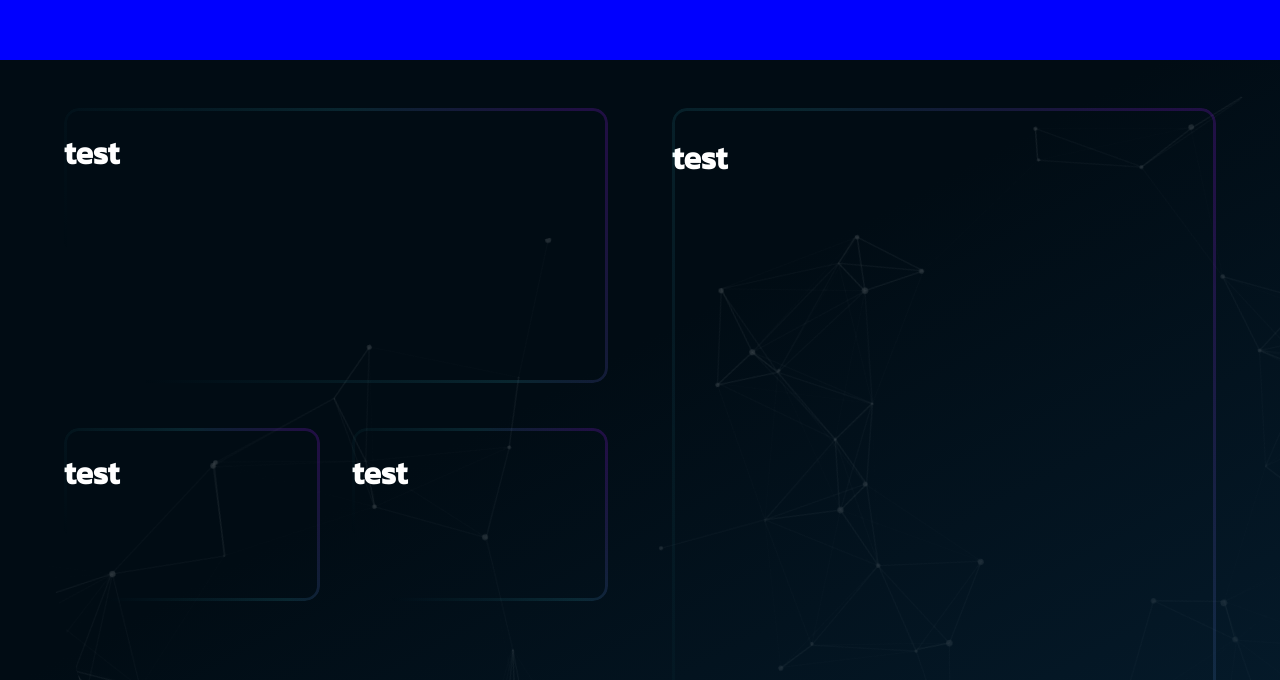
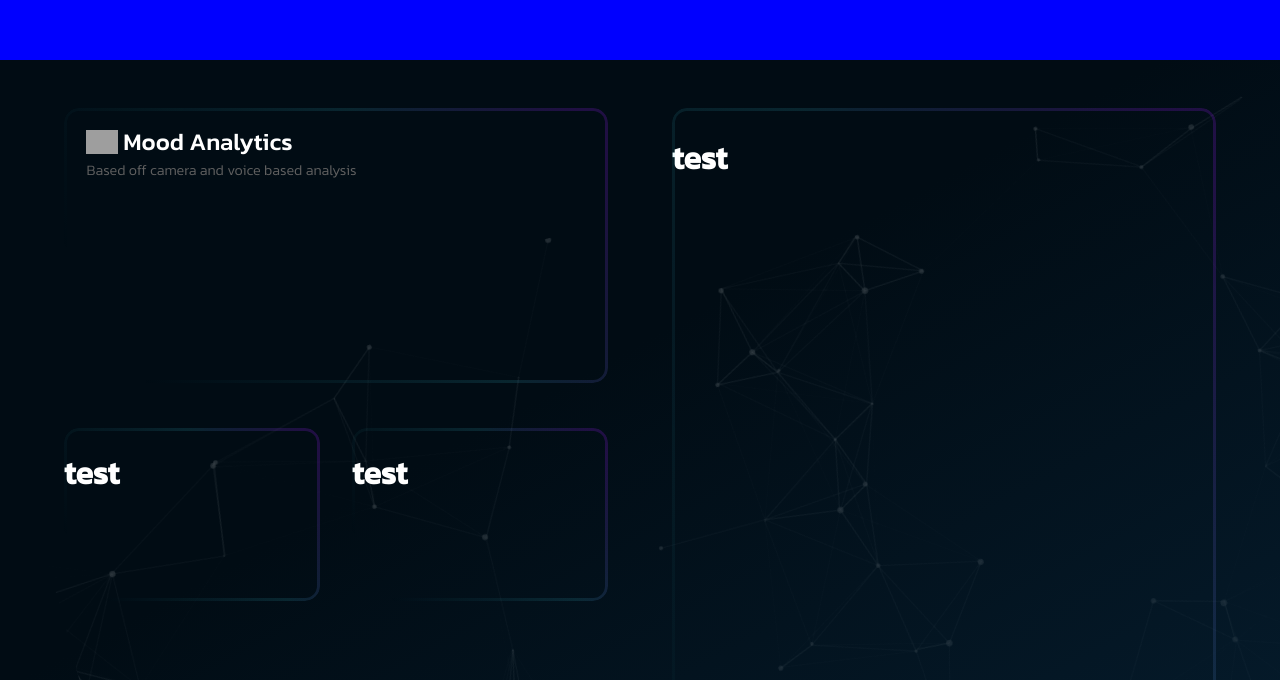
Before and after one commit to leestanley/liquid-hacks-22, a Next.js app: page /postgame in a window 1280 px wide. Shown: the part 120-800 px from the top of the page. Built offline with nearby package versions, Linux system fonts and the light colour scheme; grey boxes are pictures that could not be loaded.

Commit message:
Add mood header

```diff
--- a/next.config.js
+++ b/next.config.js
@@ -1,6 +1,3 @@
 /** @type {import('next').NextConfig} */
-const nextConfig = {
-  reactStrictMode: true,
-}
-
-module.exports = nextConfig
+const withImages = require("next-images");
+module.exports = withImages();
--- a/package.json
+++ b/package.json
@@ -21,6 +21,7 @@
     "ndarray-linspace": "^1.0.2",
     "ndarray-ops": "^1.2.2",
     "next": "^13.0.6",
+    "next-images": "^1.8.4",
     "react": "18.2.0",
     "react-dom": "18.2.0",
     "react-webcam": "^7.0.1",
--- a/pages/_app.js
+++ b/pages/_app.js
@@ -2,7 +2,7 @@ import '../styles/globals.css'
 import { Kanit } from '@next/font/google';
 
 const kanit = Kanit({
-  weight: '500',
+  weight: ['300', '500'],
   subsets: ['latin'],
 })
 
--- a/pages/components/postgame/analytics/moodmap.jsx
+++ b/pages/components/postgame/analytics/moodmap.jsx
@@ -1,12 +1,17 @@
 import * as THREE from 'three';
 import React from 'react';
 import { Canvas, useFrame } from '@react-three/fiber';
+import MoodIcon from './assets/mood_icon.svg';
 
 import styles from '../../../../styles/components/postgame/analytics/MoodMap.module.scss';
 
 const MoodMap = ({ data }) => (
   <div className={styles.container}>
-    <h1> test </h1>
+    <div className={styles.header}>
+      <img src={MoodIcon} alt="Mood Icon" />
+      <h2>Mood Analytics</h2>
+      <p>Based off camera and voice based analysis</p>
+    </div>
   </div>
 );
 
--- a/styles/components/postgame/analytics/MoodMap.module.scss
+++ b/styles/components/postgame/analytics/MoodMap.module.scss
@@ -20,3 +20,32 @@
   -webkit-mask-composite: xor;
           mask-composite: exclude;
 }
+
+.header {
+  padding-left: 1.4rem;
+  padding-top: 1rem;
+  position: absolute;
+  top: 0;
+  left: 0;
+
+  img {
+    display: inline-block;
+    vertical-align: middle;
+    margin-right: 0.3rem;
+    height: 1.5rem;
+  }
+
+  h2 {
+    display: inline-block;
+    vertical-align: middle;
+    font-weight: 500;
+    margin: 0;
+  }
+
+  p {
+    color: #606060;
+    margin: 0;
+    font-weight: 300;
+    font-size: 0.9rem;
+  }
+}
```
Also changed, not shown: pages/components/postgame/analytics/assets/mood_icon.svg (added), 1 other file (tests, documents, lock files or other folders).
